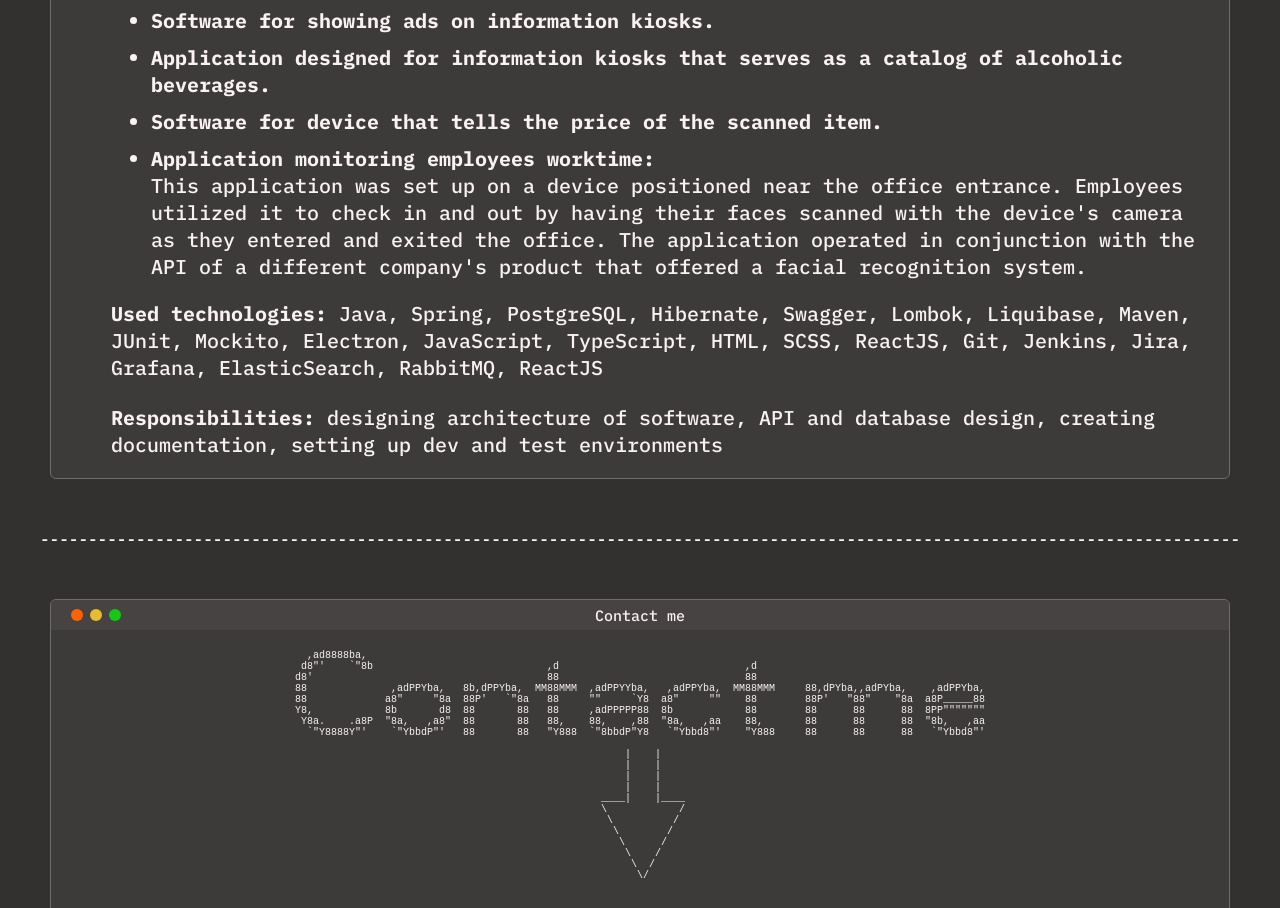
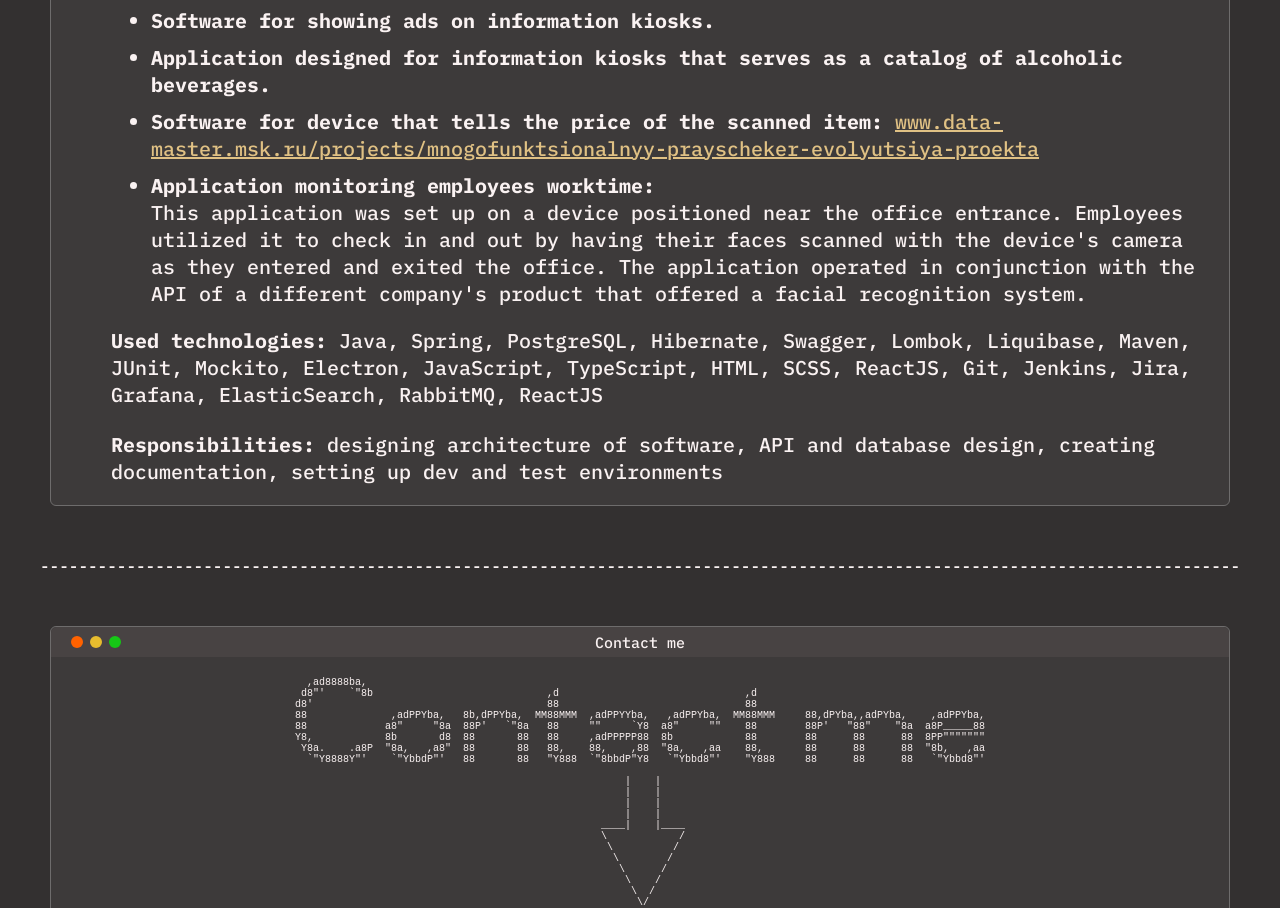
Before and after one commit to kirilllysenko/kirilllysenko.github.io, a website built with webpack: page index.html in a window 1280 px wide. Shown: the part 2403-3311 px from the top of the page. Built offline with nearby package versions, Linux system fonts and the light colour scheme.

Commit message:
minor fixes

```diff
--- a/index.html
+++ b/index.html
@@ -188,7 +188,7 @@
                         <li><b>Software for showing ads on information kiosks.</b></li>
                         <li><b>Application designed for information kiosks that serves as a catalog of alcoholic
                             beverages.</b></li>
-                        <li><b>Software for device that tells the price of the scanned item.</b></li>
+                        <li><b>Software for device that tells the price of the scanned item:</b>  <a href="https://data--master-msk-ru.translate.goog/projects/mnogofunktsionalnyy-prayscheker-evolyutsiya-proekta/?_x_tr_sl=ru&_x_tr_tl=en&_x_tr_hl=en&_x_tr_pto=wapp">www.data-master.msk.ru/projects/mnogofunktsionalnyy-prayscheker-evolyutsiya-proekta</a></li>
                         <li><b>Application monitoring employees worktime:</b>
                             <pre></pre>
                             This application was set up on a device positioned near the office entrance. Employees
```
